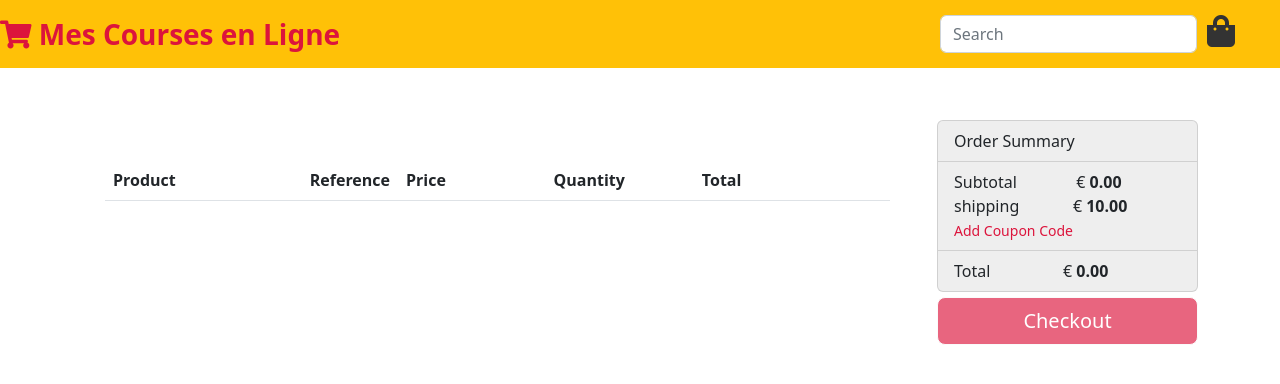
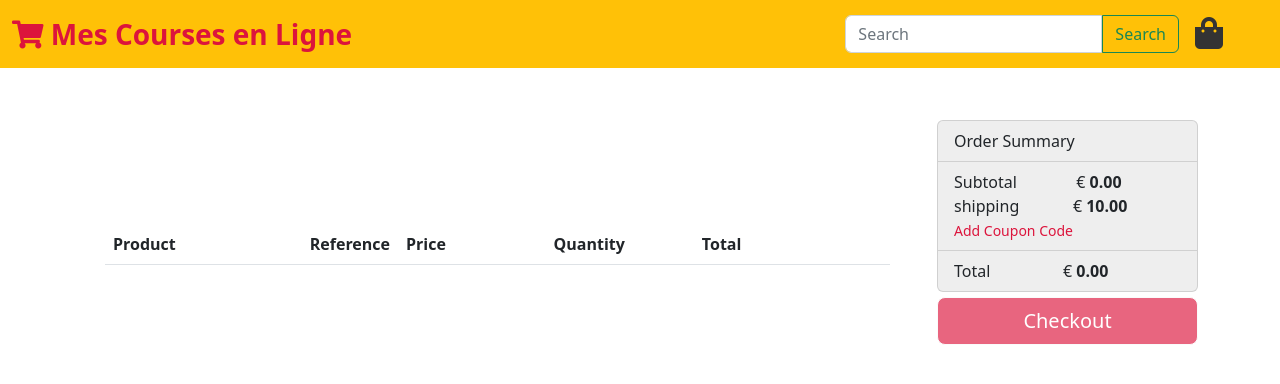
Before and after one commit to NdekoCode/redux-shop, a React (Vite) app: page /cart in a window 1280 px wide. Shown: the top 384 px of the page. Built offline with nearby package versions, Linux system fonts and the light colour scheme.

Commit message:
refactor: navbar links

```diff
--- a/src/App.css
+++ b/src/App.css
@@ -40,6 +40,7 @@
   padding: 0;
   display: flex;
   justify-content: space-evenly;
+  align-items: center;
 }
 table {
   width: 100%;
--- a/src/pages/components/Navbar.jsx
+++ b/src/pages/components/Navbar.jsx
@@ -15,31 +15,34 @@ export const Navbar = ({ search, setSearch }) => {
     }
   };
   return (
-    <nav className="navbar orange navbar-expand-lg navbar-light bg-light fixed-top">
+    <>
+      <nav className="navbar orange navbar-expand-lg bg-light  fixed-top">
+        <div className="container-fluid">
           <Link className="navbar-brand crimson" to="/">
             <i className="fas fa-shopping-cart"></i> Mes Courses en Ligne
           </Link>
+
           <button
             className="navbar-toggler"
             type="button"
-        data-toggle="collapse"
-        data-target="#navbarSupportedContent"
+            data-bs-toggle="collapse"
+            data-bs-target="#navbarSupportedContent"
             aria-controls="navbarSupportedContent"
             aria-expanded="false"
             aria-label="Toggle navigation"
           >
-        <span className="navbar-toggler-icon"></span>
+            <span className="navbar-toggler-icon" />
           </button>
 
           <div className="collapse navbar-collapse" id="navbarSupportedContent">
             <div className="ms-auto cart">
-          <div>
               <form
-              className="search form-inline my-2 my-lg-0"
+                role="search"
+                className="search d-flex my-2 my-lg-0"
                 onSubmit={handleSubmit}
               >
                 <input
-                className="form-control mr-sm-2"
+                  className="form-control mr-sm-2 rounded-0 rounded-start"
                   type="search"
                   value={search}
                   onChange={chandleSearch}
@@ -47,11 +50,16 @@ export const Navbar = ({ search, setSearch }) => {
                   placeholder="Search"
                   aria-label="Search"
                 />
+                <button
+                  className="btn btn-outline-success rounded-0 rounded-end"
+                  type="submit"
+                >
+                  Search
+                </button>
               </form>
-          </div>
-          <div className="menu-right ms-auto">
+              <div className="navbar-nav menu-right ms-auto mb-lg-0">
                 {/* Cart */}
-            <Link to="/cart">
+                <Link to="/cart" className=" ms-3">
                   <i className="fas fa-shopping-bag fa-2x grey"></i>
                 </Link>
                 <span className="badge top-0 p-1 bg-success rounded-circle">
@@ -60,7 +68,9 @@ export const Navbar = ({ search, setSearch }) => {
               </div>
             </div>
           </div>
+        </div>
       </nav>
+    </>
   );
 };
 export default Navbar;
```
Lines whose indentation alone changed are shown as unchanged.
